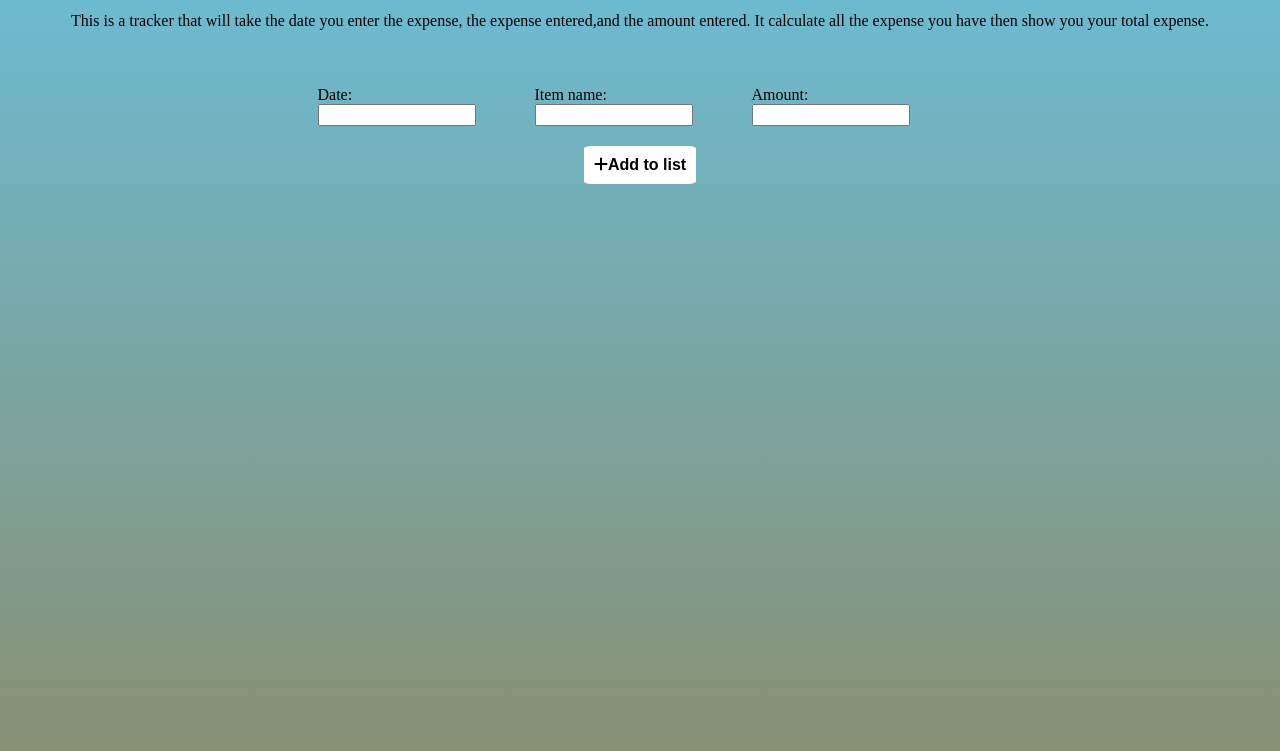
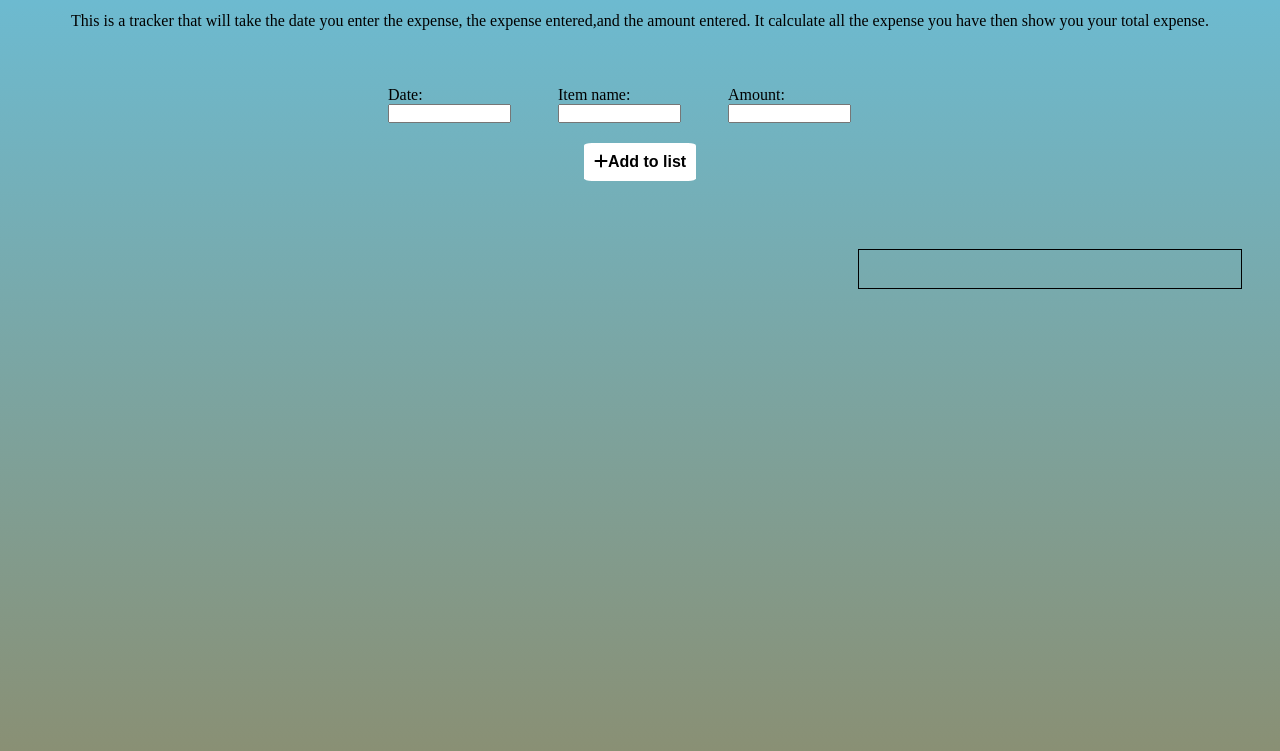
Before and after one commit to Gc87J/Expense-Tracker, a plain HTML site: page index.html in a window 1280 px wide. Shown: the part 49-800 px from the top of the page. Drawn offline with Linux system fonts and the light colour scheme; a web font is replaced by a local one.

Commit message:
still having a hard time figuring out the amount container

```diff
--- a/scss/styles.scss
+++ b/scss/styles.scss
@@ -67,6 +67,8 @@ a {
 
 input {
   width: 75%;
+  font-size: .8rem;
+  font-family: Verdana, Geneva, Tahoma, sans-serif;
 }
 
 }
@@ -139,7 +141,7 @@ input {
       // border: 1px solid #000;
       height: fit-content;
       width: fit-content;
-      font-weight: bold;
+      // font-weight: bold;
       color: #000;
       background-color: #fff ;
       border-radius: 2px;
@@ -187,7 +189,7 @@ input {
 
 
 .total-container {
-  // border: 1px solid #000;
+  border: 1px solid #000;
   width: 30%;
   height: 5vh;
   position: absolute;
```
Also changed, not shown: css/styles.css, index.js (line endings or trailing spaces), 1 other file.
